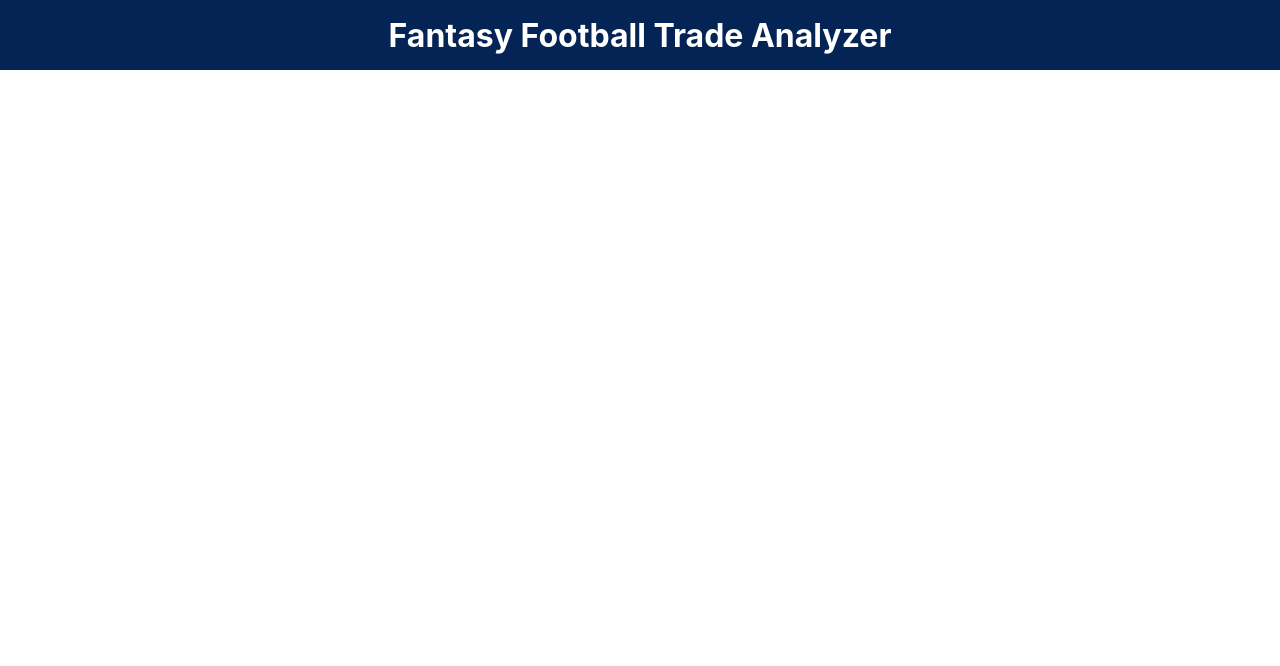
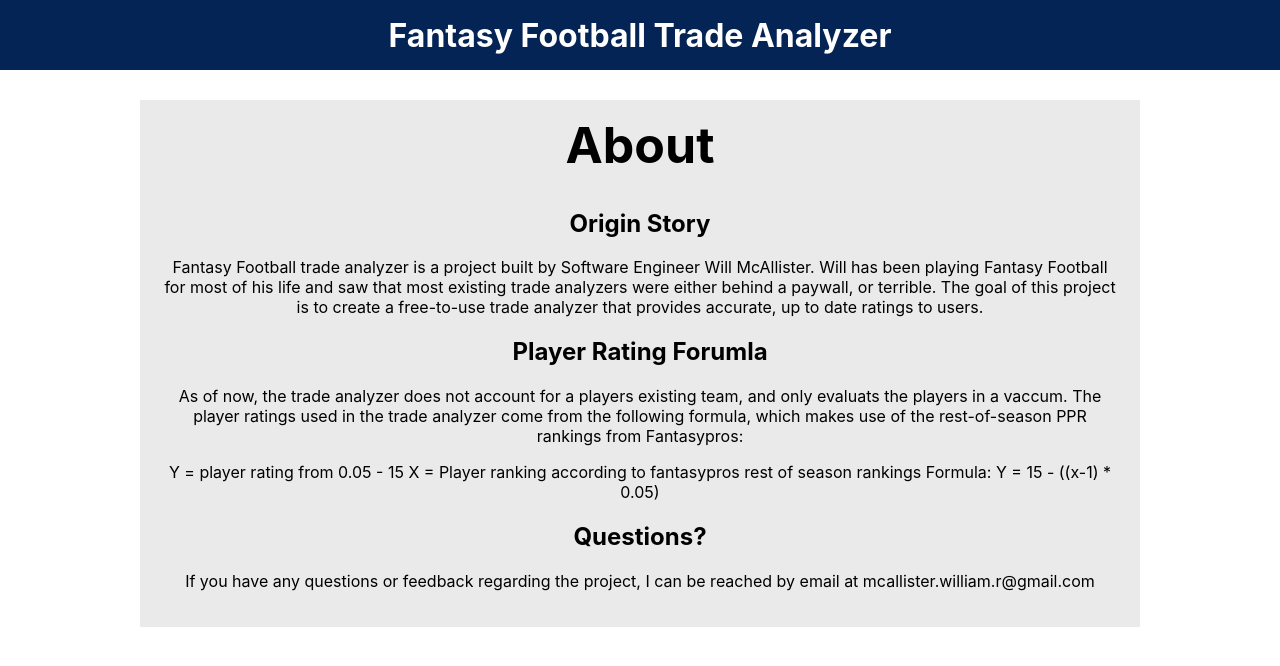
Before and after one commit to willmca/Fantasy_Football_Trade_Analyzer_Frontend, a React (Create React App) app: page /about in a window 1280 px wide. Shown: the top 666 px of the page. Built offline with nearby package versions, Linux system fonts and the light colour scheme; no server answers.

Commit message:
about page added

```diff
--- /dev/null
+++ b/src/components/about/About.css
@@ -0,0 +1,12 @@
+.aboutContainer{
+    text-align:center;
+    margin:0 auto;
+    width:75%;
+    background-color:rgba(234,234,234,1);
+    margin-top:100px;
+    padding:20px;
+}
+.aboutTitle{
+    margin-top:-5px;
+    font-size:50px;
+}
--- /dev/null
+++ b/src/components/about/About.js
@@ -0,0 +1,31 @@
+import React, { Component } from 'react';
+import styled from 'styled-components';
+import './About.css'
+
+class About extends Component {
+    constructor(props){
+        super(props)
+     }
+    render(){
+        return(
+            <div className="aboutContainer">
+                    <h1 className="aboutTitle">About</h1>
+                    <h2>Origin Story</h2>
+                    <p>Fantasy Football trade analyzer is a project built by Software Engineer Will McAllister. Will has been playing Fantasy Football for most of his life and saw that most existing trade analyzers were either behind a paywall, or terrible. The goal of this project is to create a free-to-use trade analyzer that provides accurate, up to date ratings to users.</p>
+                    <h2>Player Rating Forumla</h2>
+                    <p>As of now, the trade analyzer does not account for a players existing team, and only evaluats the players in a vaccum. The player ratings used in the trade analyzer come from the following formula, which makes use of the rest-of-season PPR rankings from Fantasypros:</p>
+
+                    <p>Y = player rating from 0.05 - 15
+                    X = Player ranking according to fantasypros rest of season rankings
+
+                    Formula:
+                    Y = 15 - ((x-1) * 0.05)
+                    </p>
+                    <h2>Questions?</h2>
+                    <p>If you have any questions or feedback regarding the project, I can be reached by email at mcallister.william.r@gmail.com</p>
+            </div>
+        )
+    }
+}
+
+export default About
--- a/src/components/analyzer/Analyzer.css
+++ b/src/components/analyzer/Analyzer.css
@@ -33,6 +33,7 @@
     height:50px;
     text-align:center;
     font-size:22px;
+    margin-bottom:15px;
   }
   .getResults{
     text-align: center;
--- a/src/components/app/App.js
+++ b/src/components/app/App.js
@@ -4,6 +4,7 @@ import styled from 'styled-components';
 import { Route, Link } from "react-router-dom";
 import Analyzer from './../analyzer/Analyzer'
 import Results from '../results/Results';
+import About from '../about/About';
 
 const NFLHeader = styled.header`
   background-color: rgba(5,36,86,1);
@@ -43,6 +44,7 @@ class App extends Component {
         <main>
           <Route path="/" exact render = {props => <Analyzer {...this.state} {...props}/>}/>
           <Route path="/results" exact render = {props => <Results {...props}/>}/>
+          <Route path="/about" exact render = {props => <About {...props}/>}/>
         </main>
       </div>
   );
```
